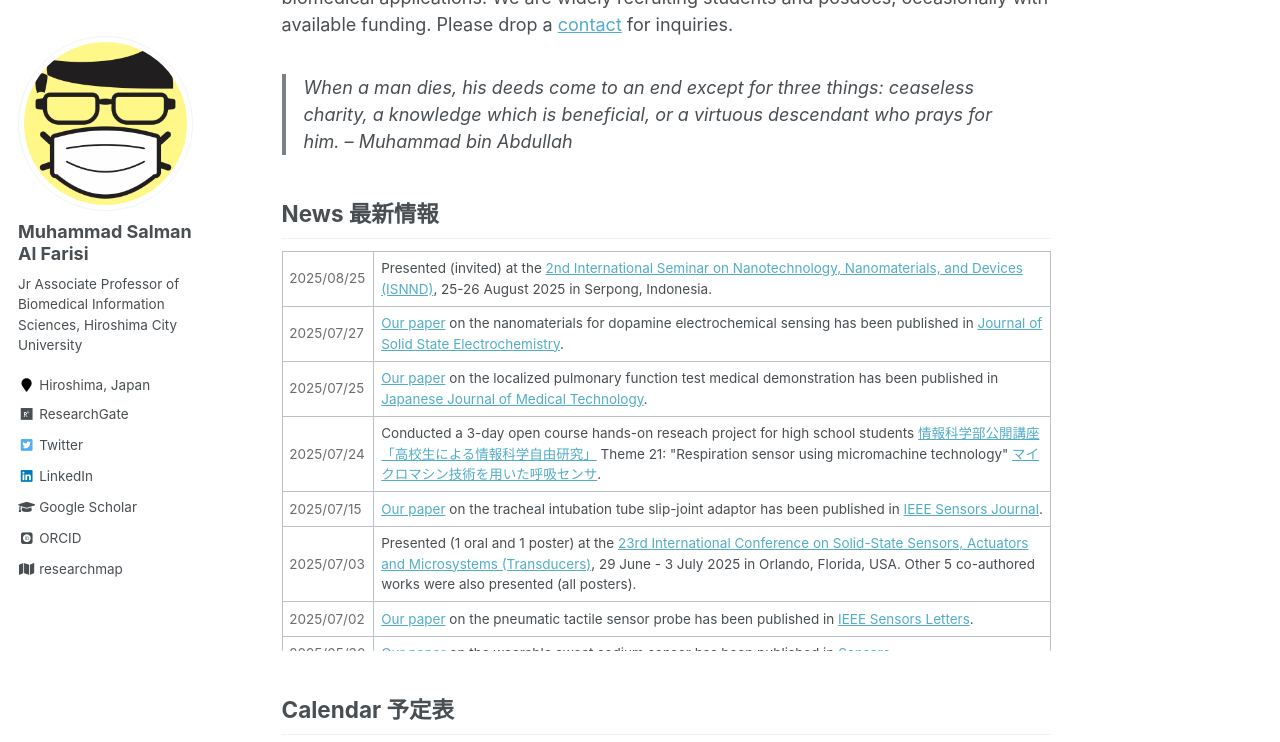
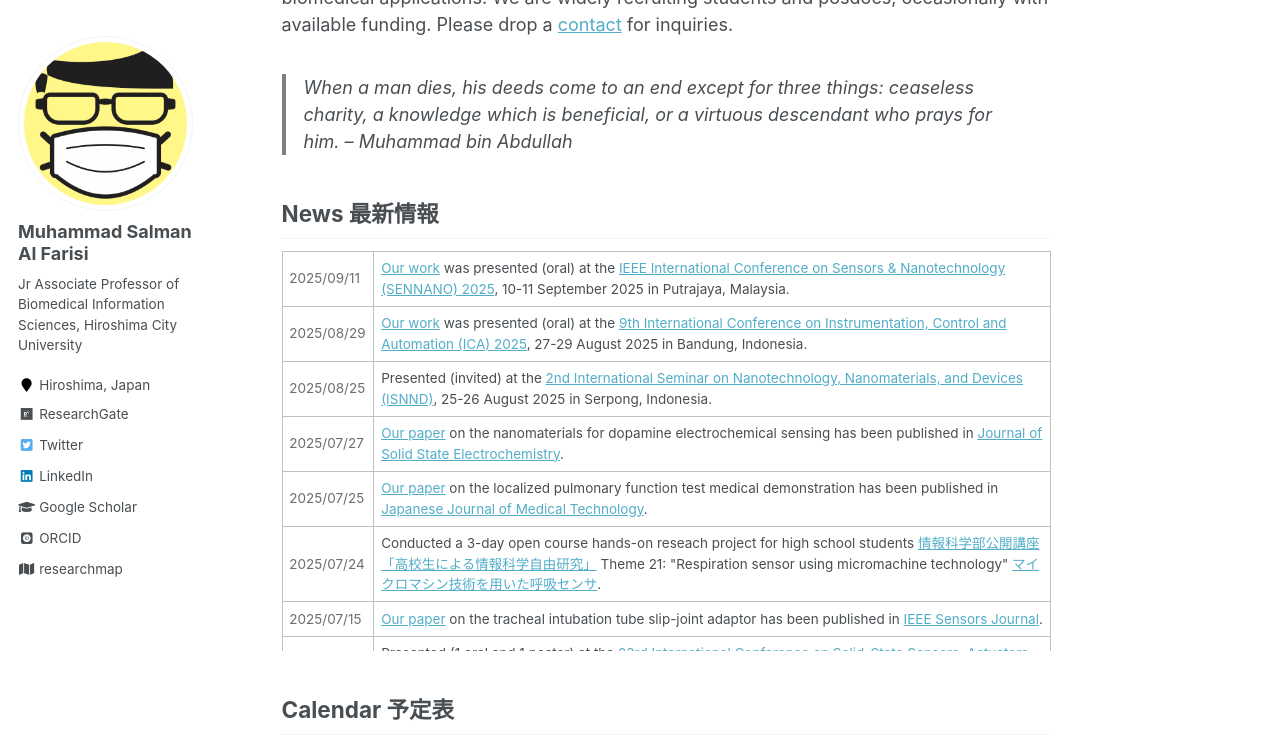
Before and after one commit to msalfarisi/msalfarisi.github.io, a Jekyll site: the page built from _pages/home.md, in a window 1280 px wide and 900 px high, scrolled down 457 px, cut to the strip 0-742 px from the top of the window. Built offline with Jekyll 4.4.1, drawn with Linux system fonts in a browser that asks for light colours; some web fonts are replaced.

Commit message:
Update home.md

```diff
--- a/_pages/home.md
+++ b/_pages/home.md
@@ -22,6 +22,14 @@ Welcome to the homepage of Muhammad Salman Al Farisi, a Lecturer (Jr Associate P
 
 <div style="overflow-y: scroll; height:400px;">
  <table style="width:100%">
+  <tr>
+    <td style="color:#6d6d6d;">2025/09/11</td>
+    <td><a href="/publication/">Our work</a> was presented (oral) at the <a href="https://sensors-nano.ieeemy.org/conference/">IEEE International Conference on Sensors & Nanotechnology (SENNANO) 2025</a>, 10-11 September 2025 in Putrajaya, Malaysia.</td>
+  </tr>
+  <tr>
+    <td style="color:#6d6d6d;">2025/08/29</td>
+    <td><a href="/publication/">Our work</a> was presented (oral) at the <a href="https://icaitb.id/">9th International Conference on Instrumentation, Control and Automation (ICA) 2025</a>, 27-29 August 2025 in Bandung, Indonesia.</td>
+  </tr>
   <tr>
     <td style="color:#6d6d6d;">2025/08/25</td>
     <td>Presented (invited) at the <a href="https://isnnd.weebly.com/">2nd International Seminar on Nanotechnology, Nanomaterials, and Devices (ISNND)</a>, 25-26 August 2025 in Serpong, Indonesia. </td>
```
